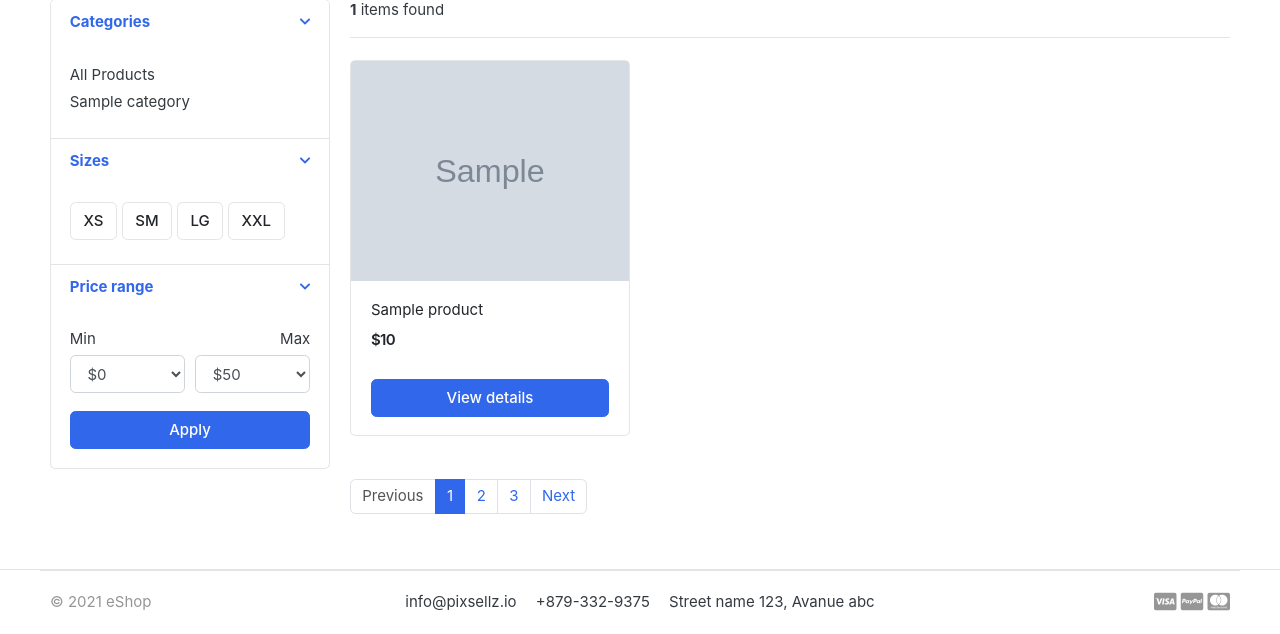
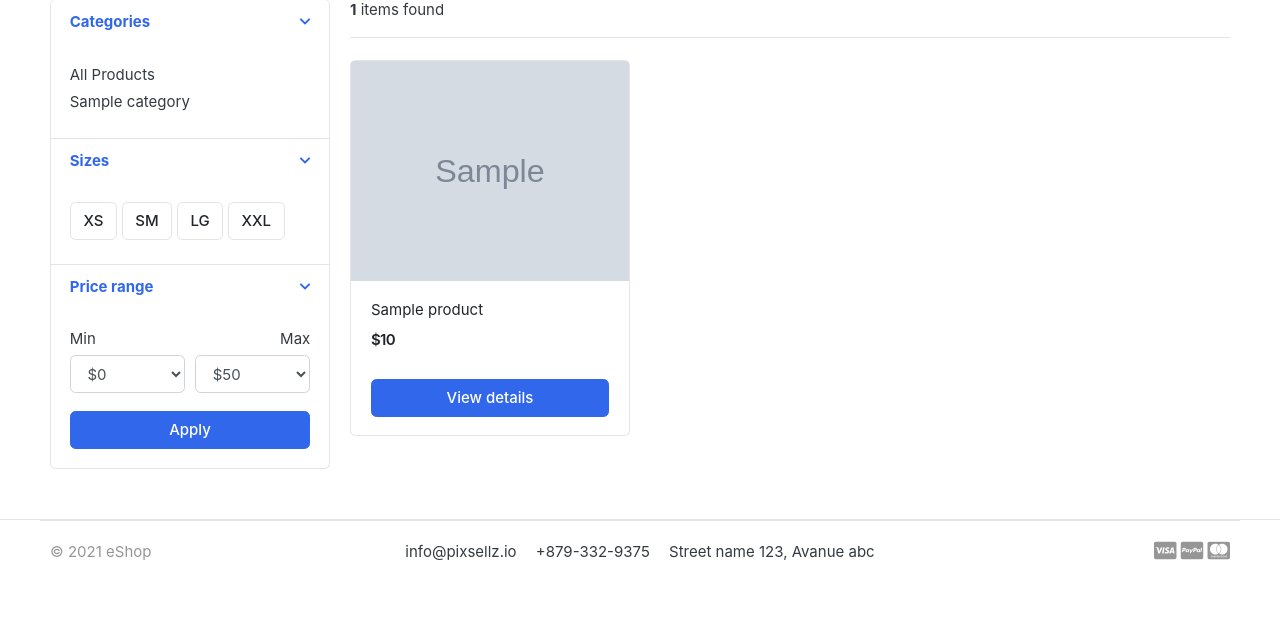
Before and after one commit to islis/eshop-django, a Django app: page /store/ in a window 1280 px wide. Shown: the part 295-929 px from the top of the page. After the commit the page ends 855 px from the top, so only its background shows below. Run offline with Django 3.2, Linux system fonts and the light colour scheme; tables that the repository leaves empty hold one stand-in row (values such as "Sample post"); grey boxes marked "Sample" are stand-in pictures; some libraries are stand-ins or nearby versions; some web fonts are replaced.

Commit message:
исправлена ошибка корзины, добавлен счётчик товаров в корзине, добавлен пагинатор

```diff
--- a/carts/views.py
+++ b/carts/views.py
@@ -2,6 +2,7 @@ from django.shortcuts import render, redirect, get_object_or_404
 from store.models import Product
 from .models import Cart, CartItem
 from django.http import HttpResponse
+from django.core.exceptions import ObjectDoesNotExist
 
 # Create your views here.
 
@@ -54,18 +55,18 @@ def remove_cart_item(request, product_id):
 
 def cart(request, total=0, quantity=0, cart_items=None):
     try:
+        tax = 0
+        grand_total = 0
         cart = Cart.objects.get(cart_id=_cart_id(request))
         cart_items = CartItem.objects.filter(cart=cart, is_active=True)
         for cart_item in cart_items:
             total += (cart_item.product.price * cart_item.quantity)
             quantity += cart_item.quantity
+        tax = (2 * total) / 100
+        grand_total = total + tax
 
-    except Cart.DoesNotExist:
-        cart = Cart.objects.create(
-            cart_id = _cart_id(request)
-        )
-    tax = (2 * total) / 100
-    grand_total = total + tax
+    except ObjectDoesNotExist:
+        pass # just ignore
 
 
     context = {
--- a/store/views.py
+++ b/store/views.py
@@ -4,6 +4,7 @@ from category.models import Category
 from carts.models import CartItem
 
 from carts.views import _cart_id
+from django.core.paginator import EmptyPage, PageNotAnInteger, Paginator
 
 # Create your views here.
 def store(request, category_slug=None):
@@ -13,12 +14,18 @@ def store(request, category_slug=None):
     if category_slug != None:
         categories = get_object_or_404(Category, slug=category_slug)
         products = Product.objects.filter(category=categories, is_available=True)
+        paginator = Paginator(products, 1)
+        page = request.GET.get('page')
+        paged_products = paginator.get_page(page)
         product_count = products.count()
     else:
-        products = Product.objects.all().filter(is_available=True)
+        products = Product.objects.all().filter(is_available=True).order_by('id')
+        paginator = Paginator(products, 3)
+        page = request.GET.get('page')
+        paged_products = paginator.get_page(page)
         product_count = products.count()
     context ={
-        'products': products,
+        'products': paged_products,
         'product_count': product_count,
     }
     return render(request, 'store/store.html', context)
--- a/templates/store/store.html
+++ b/templates/store/store.html
@@ -155,13 +155,31 @@
 
 
 <nav class="mt-4" aria-label="Page navigation sample">
-  <ul class="pagination">
-    <li class="page-item disabled"><a class="page-link" href="#">Previous</a></li>
-    <li class="page-item active"><a class="page-link" href="#">1</a></li>
-    <li class="page-item"><a class="page-link" href="#">2</a></li>
-    <li class="page-item"><a class="page-link" href="#">3</a></li>
-    <li class="page-item"><a class="page-link" href="#">Next</a></li>
-  </ul>
+	{% if products.has_other_pages %}
+	  <ul class="pagination">
+
+			{% if products.has_previous %}
+	    	<li class="page-item"><a class="page-link" href="?page={{products.previous_page_number}}">Previous</a></li>
+			{% else %}
+				<li class="page-item disabled"><a class="page-link" href="#">Previous</a></li>
+			{% endif %}
+
+			{% for i in products.paginator.page_range %}
+				{% if products.number == i %}
+		    	<li class="page-item active"><a class="page-link" href="#">{{i}}</a></li>
+				{% else %}
+					<li class="page-item"><a class="page-link" href="?page={{i}}">{{i}}</a></li>
+				{% endif %}
+			{% endfor %}
+
+			{% if products.has_next %}
+	    	<li class="page-item"><a class="page-link" href="?page={{products.next_page_number}}">Next</a></li>
+			{% else %}
+				<li class="page-item disabled"><a class="page-link" href="#">Next</a></li>
+			{% endif %}
+
+	  </ul>
+	{% endif %}
 </nav>
 
 	</main> <!-- col.// -->
```
